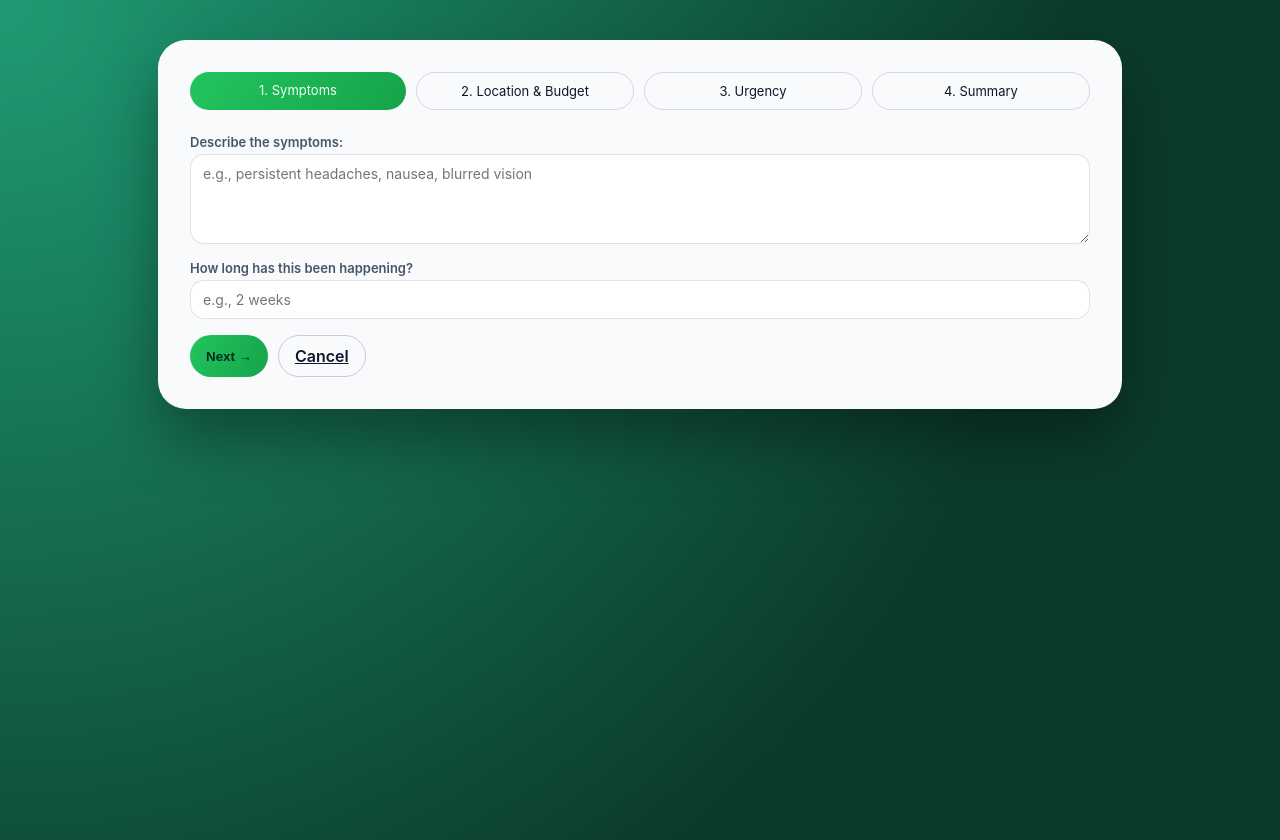
After one commit to alihajj400-prog/Doctor_439, a Django app: page /intake/ in a window 1280 px wide. The commit adds this page. Run offline with Django 4.2, Linux system fonts and the light colour scheme.

Commit message:
Describe the new intake wizard and chatbot enhancements

```diff
--- a/myapp33/forms.py
+++ b/myapp33/forms.py
@@ -25,3 +25,56 @@ class AppointmentRequestForm(forms.ModelForm):
     class Meta:
         model = AppointmentRequest
         fields = ['patient_name', 'patient_email', 'patient_phone', 'preferred_date', 'message']
+
+
+class IntakeSymptomForm(forms.Form):
+    symptoms = forms.CharField(
+        label="Describe the symptoms",
+        widget=forms.Textarea(attrs={"rows": 4, "placeholder": "e.g., persistent headaches, nausea, blurred vision"}),
+    )
+    duration = forms.CharField(
+        label="How long has this been happening?",
+        required=False,
+        widget=forms.TextInput(attrs={"placeholder": "e.g., 2 weeks"}),
+    )
+
+
+class IntakeDetailsForm(forms.Form):
+    city = forms.CharField(
+        label="City or area",
+        required=False,
+        widget=forms.TextInput(attrs={"placeholder": "e.g., Beirut, Tripoli"}),
+    )
+    budget_direction = forms.ChoiceField(
+        label="Budget preference",
+        required=False,
+        choices=[
+            ("under", "Under / Less than"),
+            ("over", "Over / More than"),
+        ],
+    )
+    budget_amount = forms.IntegerField(
+        label="Budget amount (USD)",
+        required=False,
+        min_value=0,
+        widget=forms.NumberInput(attrs={"placeholder": "e.g., 600"}),
+    )
+
+
+class IntakeUrgencyForm(forms.Form):
+    urgency = forms.ChoiceField(
+        label="How urgent is this?",
+        choices=[
+            ("routine", "Routine (checkup or long-term issue)"),
+            ("soon", "Soon (book within a week)"),
+            ("urgent", "Urgent (within 48 hours)"),
+        ],
+        widget=forms.RadioSelect,
+    )
+    contact_name = forms.CharField(label="Your name", required=False)
+    contact_email = forms.EmailField(label="Email (optional)", required=False)
+    notes = forms.CharField(
+        label="Extra notes",
+        required=False,
+        widget=forms.Textarea(attrs={"rows": 3}),
+    )
--- a/myapp33/urls.py
+++ b/myapp33/urls.py
@@ -8,8 +8,9 @@ urlpatterns = [
     path('load-doctors/', views.load_doctors, name='load_doctors'),
     path('recommend/', views.recommend_doctors, name='recommend_doctors'),
     path('doctor/<int:pk>/', views.doctor_detail, name='doctor_detail'),
-     path('favorites/', views.favorite_list, name='favorite_list'),
-     path('favorite/<int:pk>/toggle/', views.toggle_favorite, name='toggle_favorite'),
-     path('health-hub/', views.health_hub, name='health_hub'),
+    path('favorites/', views.favorite_list, name='favorite_list'),
+    path('favorite/<int:pk>/toggle/', views.toggle_favorite, name='toggle_favorite'),
+    path('health-hub/', views.health_hub, name='health_hub'),
+    path('intake/', views.intake_wizard, name='intake_wizard'),
     path('chatbot/', views.chatbot, name='chatbot'),  # this line
 ]
--- a/myapp33/views.py
+++ b/myapp33/views.py
@@ -1,11 +1,18 @@
 from django.shortcuts import render, redirect, get_object_or_404
 from django.http import HttpResponse, JsonResponse, HttpResponseRedirect
+from django.urls import reverse
 from django.contrib import messages
 from django.views.decorators.csrf import csrf_exempt
 from django.views.decorators.http import require_POST
 
 from .models import Contact
-from .forms import ContactForm, AppointmentRequestForm
+from .forms import (
+    ContactForm,
+    AppointmentRequestForm,
+    IntakeSymptomForm,
+    IntakeDetailsForm,
+    IntakeUrgencyForm,
+)
 
 import csv
 import os
@@ -326,6 +333,13 @@ DEFAULT_SPECIALTIES = [rule["name"] for rule in SPECIALTY_RULES[:8]]
 
 def detect_specialty(user_msg: str):
     text = user_msg.lower()
+    stripped = text.strip()
+    if len(stripped) <= 3:
+        return None
+
+    quick_greetings = {"hi", "hello", "hey", "hola", "bonjour"}
+    if stripped in quick_greetings:
+        return None
 
     # 1) direct specialty name
     for rule in SPECIALTY_RULES:
@@ -362,8 +376,8 @@ def detect_specialty(user_msg: str):
             specialty_name = SPECIALTY_ALIASES[close[0]]
             return SPECIALTY_NAME_MAP.get(specialty_name.lower())
 
-    # 6) default
-    return SPECIALTY_NAME_MAP.get("general medicine")
+    # 6) no match
+    return None
 
 
 def detect_city(user_msg: str):
@@ -404,6 +418,75 @@ def detect_budget(user_msg: str):
     return None
 
 
+def build_recommendation_details(user_msg: str):
+    details = {"input": user_msg, "matched": False}
+    rule = detect_specialty(user_msg)
+    city = detect_city(user_msg)
+    budget_info = detect_budget(user_msg)
+
+    if rule:
+        specialty = rule["name"]
+        answer = rule["tip"]
+        doctors_qs = Contact.objects.filter(specialty__icontains=specialty)
+        notes = []
+
+        if budget_info:
+            comparison, value, msg = budget_info
+            if comparison == "gte":
+                doctors_qs = doctors_qs.filter(fees__gte=value)
+            else:
+                doctors_qs = doctors_qs.filter(fees__lte=value)
+            notes.append(msg)
+
+        if city:
+            city_matches = doctors_qs.filter(city__icontains=city)
+            if city_matches.exists():
+                doctors_qs = city_matches
+                notes.append(f"Showing doctors near {city}.")
+            else:
+                notes.append(
+                    f"No saved {specialty} doctors in {city}, so here are the top-rated options."
+                )
+        else:
+            notes.append("Showing top matches from your directory.")
+
+        doctors = doctors_qs.order_by("-rating")[:5]
+        if doctors:
+            doctor_text = "\n".join(
+                f"• **{d.name}** – {d.city}, {d.hospital}, Rating: {d.rating} ⭐"
+                for d in doctors
+            )
+        else:
+            doctor_text = "No doctors saved yet for this specialty."
+
+        smart_tip = SMART_TIPS.get(specialty, SMART_TIPS["General Medicine"])
+        checklist_text = "\n".join(f"- {item}" for item in smart_tip.get("checklist", []))
+        note_text = "\n".join(f"• {n}" for n in notes if n)
+
+        details.update(
+            {
+                "matched": True,
+                "specialty": specialty,
+                "answer": answer,
+                "note_text": note_text,
+                "doctor_text": doctor_text,
+                "tip": smart_tip.get("tip"),
+                "checklist": checklist_text,
+                "doctors": doctors,
+            }
+        )
+    else:
+        details["fallback"] = (
+            "Hello! For me to serve you, please include:\n"
+            "• a symptom or body part (e.g., 'rash on arm', 'knee injury')\n"
+            "• optional city (e.g., 'in Beirut', 'Tripoli')\n"
+            "• optional budget (e.g., 'under 600')\n"
+            "Send a message like “toothache in Saida under 500” and I’ll return the best specialty and doctors."
+        )
+
+    return details
+
+
 # -------------------------------------------------------
 # CHATBOT (POST from JS) – CSRF exempt
 # -------------------------------------------------------
@@ -417,69 +500,18 @@ def chatbot(request):
         return JsonResponse({"reply": "Please type a message."})
 
     try:
-        rule = detect_specialty(user_msg)
-        city = detect_city(user_msg)
-        budget_info = detect_budget(user_msg)
-
-        if rule:
-            specialty = rule["name"]
-            answer = rule["tip"]
-
-            doctors_qs = Contact.objects.filter(specialty__icontains=specialty)
-
-            notes = []
-
-            if budget_info:
-                comparison, value, msg = budget_info
-                if comparison == "gte":
-                    doctors_qs = doctors_qs.filter(fees__gte=value)
-                else:
-                    doctors_qs = doctors_qs.filter(fees__lte=value)
-                notes.append(msg)
-
-            if city:
-                city_matches = doctors_qs.filter(city__icontains=city)
-                if city_matches.exists():
-                    doctors_qs = city_matches
-                    notes.append(f"Showing doctors near {city}.")
-                else:
-                    notes.append(
-                        f"No saved {specialty} doctors in {city}, so here are the top-rated options."
-                    )
-            else:
-                notes.append("Showing top matches from your directory.")
-
-            doctors = doctors_qs.order_by("-rating")[:5]
-
-            if doctors:
-                doc_lines = [
-                    f"• **{d.name}** – {d.city}, {d.hospital}, Rating: {d.rating} ⭐"
-                    for d in doctors
-                ]
-                doctor_text = "\n".join(doc_lines)
-            else:
-                doctor_text = "No doctors saved yet for this specialty."
-
-            note_text = "\n".join(f"• {n}" for n in notes if n)
-            smart_tip = SMART_TIPS.get(specialty, SMART_TIPS["General Medicine"])
-            checklist = "\n".join(f"- {item}" for item in smart_tip.get("checklist", []))
-
+        details = build_recommendation_details(user_msg)
+        if details.get("matched"):
             reply = (
-                f"{answer}\n\n"
-                f"{note_text}\n\n"
-                f"**Recommended specialty:** {specialty}\n\n"
-                f"**Top doctors in our directory:**\n{doctor_text}\n\n"
-                f"**AI health tip:** {smart_tip.get('tip')}\n"
-                f"**Preparation checklist:**\n{checklist}"
+                f"{details['answer']}\n\n"
+                f"{details['note_text']}\n\n"
+                f"**Recommended specialty:** {details['specialty']}\n\n"
+                f"**Top doctors in our directory:**\n{details['doctor_text']}\n\n"
+                f"**AI health tip:** {details['tip']}\n"
+                f"**Preparation checklist:**\n{details['checklist']}"
             )
         else:
-            reply = (
-                "Hello! For me to serve you, please include:\n"
-                "• a symptom or body part (e.g., 'rash on arm', 'knee injury')\n"
-                "• optional city (e.g., 'in Beirut', 'Tripoli')\n"
-                "• optional budget (e.g., 'under 600')\n"
-                "Send a message like “toothache in Saida under 500” and I’ll return the best specialty and doctors."
-            )
+            reply = details.get("fallback", "Please try again with more details.")
 
         return JsonResponse({"reply": reply})
     except Exception as e:
@@ -528,6 +560,80 @@ def home(request):
             "contacts": contacts,
             "favorites": favorites,
             "search": query,
+        },
+    )
+
+
+def intake_wizard(request):
+    if request.GET.get("reset"):
+        request.session.pop("intake_data", None)
+        return redirect("intake_wizard")
+
+    data = request.session.get("intake_data", {})
+    step = int(request.GET.get("step", 1))
+    if step not in (1, 2, 3, 4):
+        step = 1
+
+    if step > 1 and not data.get("symptoms"):
+        return redirect(f"{reverse('intake_wizard')}?step=1")
+    if step > 2 and "budget_direction" not in data and "city" not in data and "budget_amount" not in data:
+        return redirect(f"{reverse('intake_wizard')}?step=2")
+
+    form = None
+    details = None
+    summary_text = ""
+
+    if step == 1:
+        if request.method == "POST":
+            form = IntakeSymptomForm(request.POST)
+            if form.is_valid():
+                data.update(form.cleaned_data)
+                request.session["intake_data"] = data
+                return redirect(f"{reverse('intake_wizard')}?step=2")
+        else:
+            form = IntakeSymptomForm(initial=data)
+
+    elif step == 2:
+        if request.method == "POST":
+            form = IntakeDetailsForm(request.POST)
+            if form.is_valid():
+                clean = form.cleaned_data
+                data.update(clean)
+                request.session["intake_data"] = data
+                return redirect(f"{reverse('intake_wizard')}?step=3")
+        else:
+            form = IntakeDetailsForm(initial=data)
+
+    elif step == 3:
+        if request.method == "POST":
+            form = IntakeUrgencyForm(request.POST)
+            if form.is_valid():
+                data.update(form.cleaned_data)
+                request.session["intake_data"] = data
+                return redirect(f"{reverse('intake_wizard')}?step=4")
+        else:
+            form = IntakeUrgencyForm(initial=data)
+
+    else:
+        summary_text = data.get("symptoms", "")
+        if data.get("duration"):
+            summary_text += f" (duration: {data['duration']})"
+        if data.get("city"):
+            summary_text += f" in {data['city']}"
+        if data.get("budget_amount"):
+            direction = data.get("budget_direction") or "under"
+            summary_text += f" {direction} {data['budget_amount']}"
+        details = build_recommendation_details(summary_text)
+
+    return render(
+        request,
+        "myapp33/intake_wizard.html",
+        {
+            "step": step,
+            "form": form,
+            "wizard_data": data,
+            "details": details,
+            "summary_input": summary_text,
         },
     )
 
--- a/templates/myapp33/createcontact.html
+++ b/templates/myapp33/createcontact.html
@@ -540,6 +540,7 @@
                 <form action="{% url 'recommend_doctors' %}" method="get">
                     <button type="submit" class="btn-link">Open Recommendation Engine →</button>
                 </form>
+                <a class="btn-link" href="{% url 'intake_wizard' %}">Guided Intake Wizard</a>
                 <a class="btn-link" href="{% url 'favorite_list' %}">My Shortlist ({{ favorites|length }})</a>
                 <a class="btn-link" href="{% url 'health_hub' %}">Health Hub</a>
 
--- /dev/null
+++ b/templates/myapp33/intake_wizard.html
@@ -0,0 +1,160 @@
+{% load static %}
+<!DOCTYPE html>
+<html lang="en">
+<head>
+    <meta charset="UTF-8">
+    <title>Guided Intake Wizard</title>
+    <style>
+        body {
+            margin: 0;
+            min-height: 100vh;
+            background: radial-gradient(circle at top left, #1f9b74, #0b3b2b 70%);
+            font-family: "Inter", system-ui, sans-serif;
+            color: #0f172a;
+        }
+        .page {
+            max-width: 900px;
+            margin: 40px auto;
+            background: #f8fafc;
+            border-radius: 28px;
+            padding: 32px;
+            box-shadow: 0 30px 60px rgba(0,0,0,0.35);
+        }
+        .progress {
+            display: flex;
+            gap: 10px;
+            margin-bottom: 24px;
+        }
+        .progress span {
+            flex: 1;
+            padding: 10px 12px;
+            border-radius: 999px;
+            border: 1px solid rgba(15,23,42,0.15);
+            text-align: center;
+            font-size: 13px;
+        }
+        .progress .active {
+            background: linear-gradient(120deg, #22c55e, #16a34a);
+            color: #f0fdf4;
+            border: none;
+        }
+        form .field {
+            margin-bottom: 16px;
+            display: flex;
+            flex-direction: column;
+        }
+        form label {
+            font-size: 13px;
+            font-weight: 600;
+            margin-bottom: 4px;
+            color: #475569;
+        }
+        form input, form textarea, form select {
+            border-radius: 14px;
+            border: 1px solid rgba(15,23,42,0.12);
+            padding: 10px 12px;
+            font-size: 14px;
+            font-family: inherit;
+        }
+        .actions {
+            display: flex;
+            gap: 10px;
+        }
+        .btn {
+            border-radius: 999px;
+            border: none;
+            padding: 10px 16px;
+            font-weight: 600;
+            cursor: pointer;
+        }
+        .btn-primary {
+            background: linear-gradient(120deg, #22c55e, #16a34a);
+            color: #022c22;
+        }
+        .btn-outline {
+            border: 1px solid rgba(15,23,42,0.2);
+            background: transparent;
+            color: #0f172a;
+        }
+        .summary-card {
+            background: #fff;
+            border-radius: 20px;
+            border: 1px solid rgba(15,23,42,0.08);
+            padding: 20px;
+            margin-top: 20px;
+            box-shadow: 0 18px 40px rgba(15,23,42,0.08);
+        }
+        .doctor-list {
+            margin-top: 14px;
+            padding-left: 20px;
+        }
+        .note {
+            margin-top: 12px;
+            padding: 10px 14px;
+            border-radius: 14px;
+            background: rgba(34,197,94,0.12);
+            color: #166534;
+            border: 1px solid rgba(34,197,94,0.3);
+        }
+    </style>
+</head>
+<body>
+<div class="page">
+    <div class="progress">
+        <span class="{% if step == 1 %}active{% endif %}">1. Symptoms</span>
+        <span class="{% if step == 2 %}active{% endif %}">2. Location & Budget</span>
+        <span class="{% if step == 3 %}active{% endif %}">3. Urgency</span>
+        <span class="{% if step == 4 %}active{% endif %}">4. Summary</span>
+    </div>
+
+    {% if step < 4 %}
+        <form method="post">
+            {% csrf_token %}
+            {% for field in form %}
+                <div class="field">
+                    {{ field.label_tag }}
+                    {{ field }}
+                    {% if field.help_text %}
+                        <small>{{ field.help_text }}</small>
+                    {% endif %}
+                    {% for error in field.errors %}
+                        <small style="color:#dc2626;">{{ error }}</small>
+                    {% endfor %}
+                </div>
+            {% endfor %}
+            <div class="actions">
+                <button class="btn btn-primary" type="submit">Next →</button>
+                <a class="btn btn-outline" href="{% url 'home' %}">Cancel</a>
+            </div>
+        </form>
+    {% else %}
+        <div class="summary-card">
+            <h2>Recommendation Summary</h2>
+            <p><strong>Your input:</strong> {{ summary_input }}</p>
+            <p><strong>Urgency:</strong> {{ wizard_data.urgency|default:"Routine" }}</p>
+
+            {% if details.matched %}
+                <p><strong>Recommended Specialty:</strong> {{ details.specialty }}</p>
+                <p>{{ details.note_text }}</p>
+                <div class="note">
+                    <strong>AI health tip:</strong> {{ details.tip }}<br>
+                    <strong>Checklist:</strong><br>
+                    {{ details.checklist|linebreaksbr }}
+                </div>
+                <div class="doctor-list">
+                    {{ details.doctor_text|linebreaksbr }}
+                </div>
+            {% else %}
+                <p>{{ details.fallback }}</p>
+            {% endif %}
+
+            <div class="actions" style="margin-top:16px;">
+                <a class="btn btn-primary" href="{% url 'recommend_doctors' %}">Open recommendation engine</a>
+                <a class="btn btn-outline" href="{% url 'intake_wizard' %}?reset=1">Start over</a>
+                <a class="btn btn-outline" href="{% url 'home' %}">Back to dashboard</a>
+            </div>
+        </div>
+    {% endif %}
+</div>
+</body>
+</html>
--- a/templates/myapp33/recommend.html
+++ b/templates/myapp33/recommend.html
@@ -450,6 +450,7 @@
         <div style="display:flex;gap:10px;flex-wrap:wrap;">
             <a href="{% url 'home' %}" class="btn-pill btn-secondary">← Back to Doctor Manager</a>
             <a href="{% url 'favorite_list' %}" class="btn-pill btn-secondary">Shortlist ({{ favorites|length }})</a>
+            <a href="{% url 'intake_wizard' %}" class="btn-pill btn-secondary">Guided Intake</a>
             <a href="{% url 'health_hub' %}" class="btn-pill btn-secondary">Health Hub</a>
         </div>
     </div>
```
Also changed, not shown: db.sqlite3.
